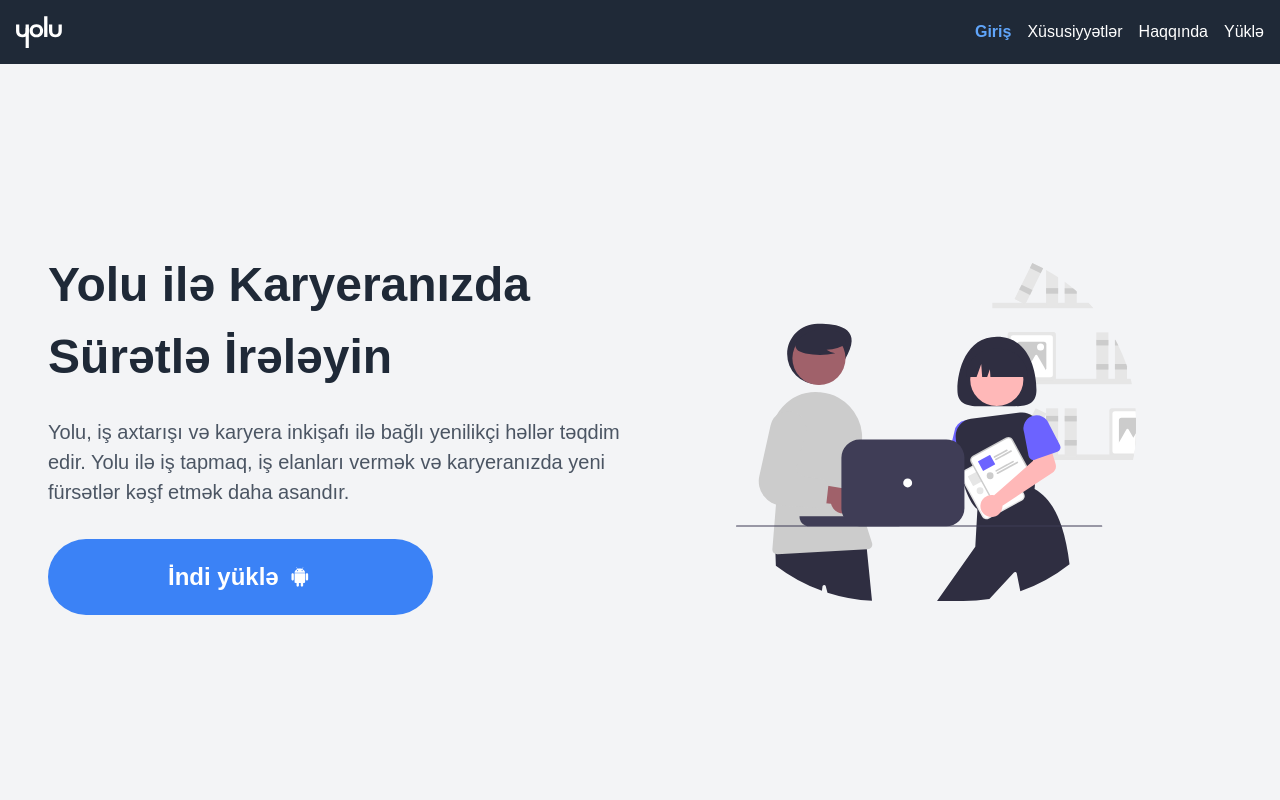
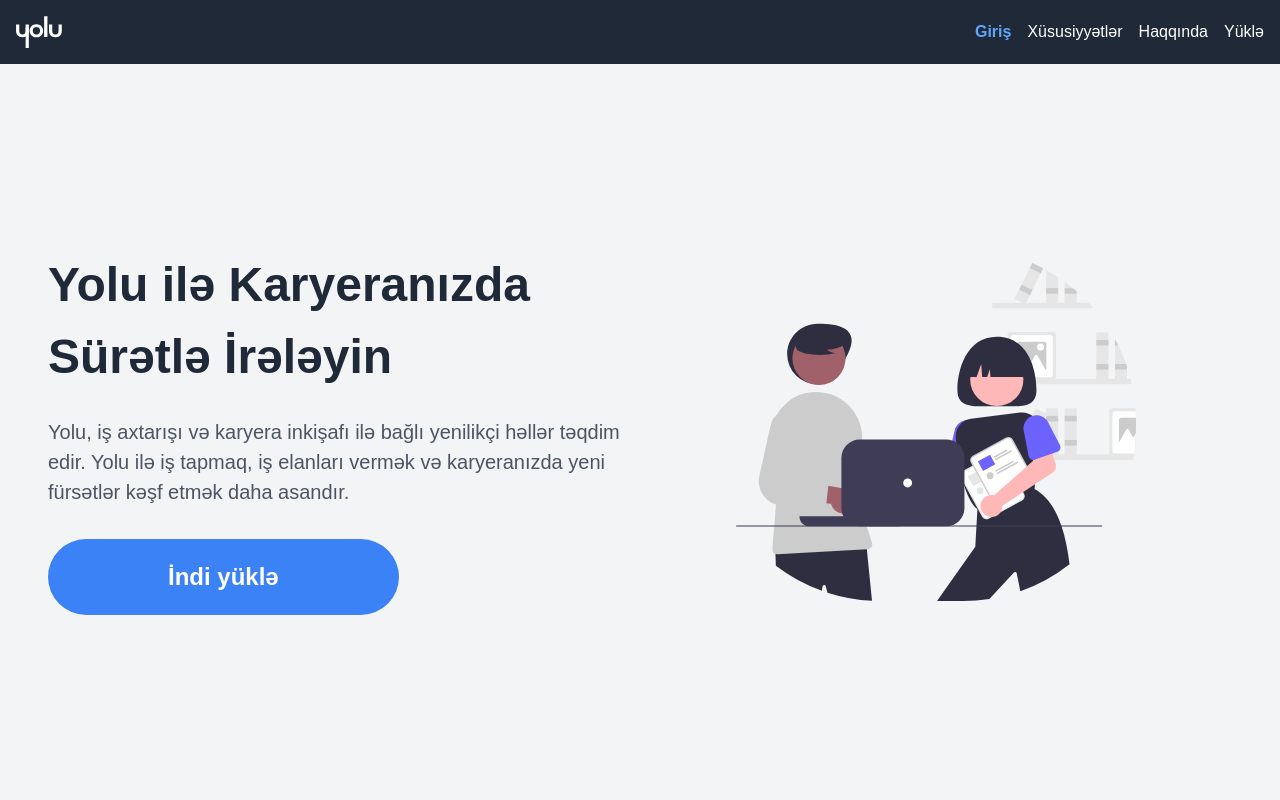
Before and after one commit to hazratAZE/yolu.app, a Next.js app: page / in a window 1280 px wide. Shown: the top 800 px of the page. Built offline with nearby package versions, Linux system fonts and the light colour scheme.

Commit message:
Removed android icon inside download now

```diff
--- a/src/app/components/Intro.tsx
+++ b/src/app/components/Intro.tsx
@@ -30,18 +30,12 @@ const Intro = () => {
           {/* İndir Butonu */}
           <div className="flex justify-center md:justify-start">
             <a
-              href="https://play.google.com/store/apps/details?id=com.yolu.app"
+              href="#download"
               target="_blank"
               rel="noopener noreferrer"
-              className="bg-blue-500 text-white rounded-full font-semibold hover:bg-blue-600 transition flex downloadButton"
+              className="bg-blue-500 text-white rounded-full font-semibold hover:bg-blue-600 transition downloadButton"
             >
-              <span className="mr-2">İndi yüklə</span>
-              <Image
-                src={"/icons/android.svg"}
-                alt="Arrow Icon"
-                width={26} // İkon boyutu
-                height={26} // İkon boyutu
-              />
+              İndi yüklə
             </a>
           </div>
         </div>
```
